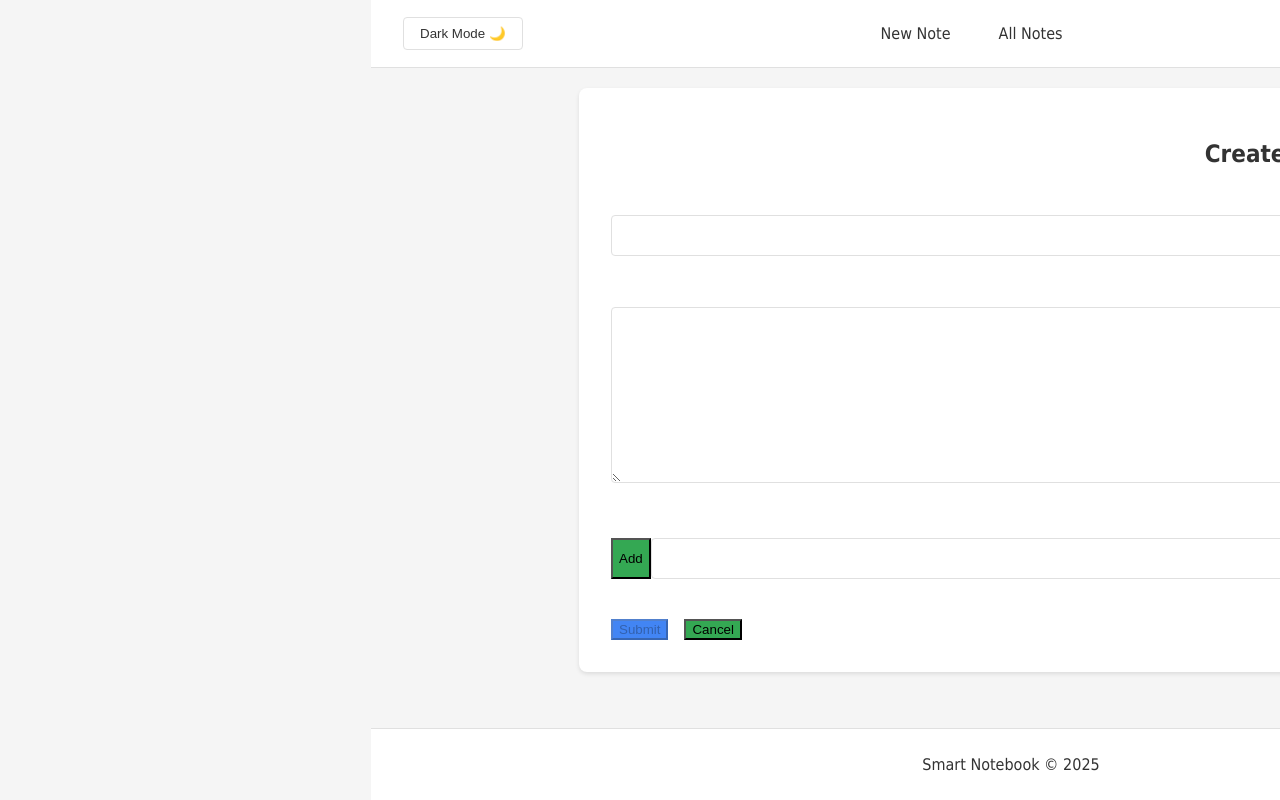
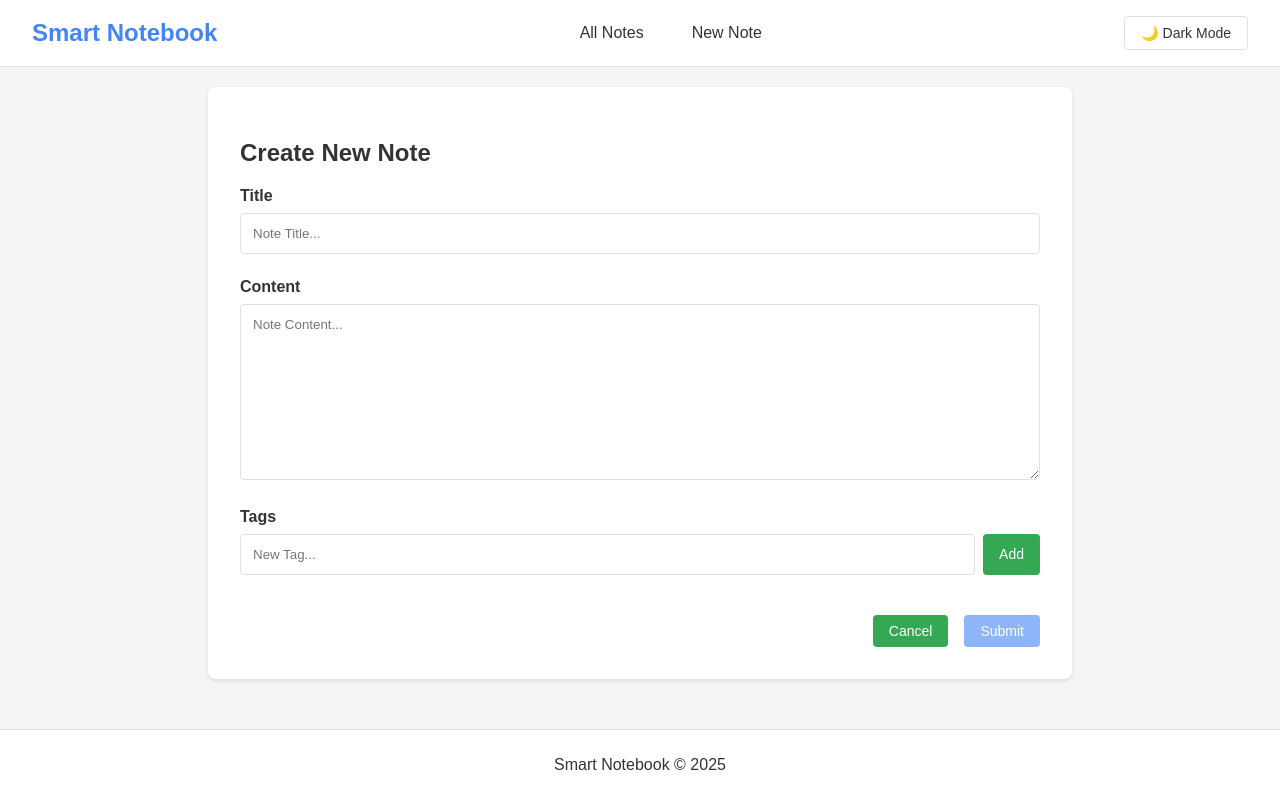
Before and after one commit to marzighased/smart-notebook, an Angular app: page /notes/new in a window 1280 px wide. Built offline with nearby package versions, Linux system fonts and the light colour scheme.

Commit message:
note list function and html added

```diff
--- a/src/app/components/note-list/note-list.component.html
+++ b/src/app/components/note-list/note-list.component.html
@@ -1,11 +1,19 @@
 <div class="note-list-container">
   <div class="notes-grid" *ngIf="notes().length > 0; else noNotes">
-    <div class="note-card" *ngFor="let note of notes()">
+    <div
+      class="note-card"
+      *ngFor="let note of notes()"
+      [routerLink]="['/notes', note.id]"
+    >
       <h3>{{ note.title }}</h3>
       <p>{{ note.content.length > 100 ? (note.content | slice:0:100) + '...' : note.content }}</p>
       <div class="note-footer">
         <div class="tags">
           <span class="tag" *ngFor="let tag of note.tags">{{ tag }}</span>
+        </div>
+        <div class="actions">
+          <button [routerLink]="['/notes', note.id, 'edit']" (click)="$event.stopPropagation()">Edit</button>
+          <button (click)="deleteNote(note.id, $event)">Delete</button>
         </div>
       </div>
       <small class="date">Last Update: {{ note.updatedAt | date:'short' }}</small>
--- a/src/app/components/note-list/note-list.component.ts
+++ b/src/app/components/note-list/note-list.component.ts
@@ -14,4 +14,11 @@ import { NotesService } from '../../services/notes.service';
 export class NoteListComponent {
   private notesService = inject(NotesService);
   notes = this.notesService.getNotes();
+
+  deleteNote(id: string, event: Event) {
+  event.stopPropagation();
+  if (confirm('Are you sure you want to delete this note?')) {
+    this.notesService.deleteNote(id);
+  }
 }
+}
--- a/src/styles.scss
+++ b/src/styles.scss
@@ -10,10 +10,9 @@
 
 body {
   margin: 0;
-  font-family: 'Vazirmatn', 'Tahoma', sans-serif;
+  font-family: 'Arial', sans-serif;
   color: var(--text-color);
   background-color: var(--bg-color);
-  direction: rtl;
 }
 
 body.dark-theme {
@@ -22,3 +21,70 @@ body.dark-theme {
   --card-bg: #1e1e1e;
   --border-color: #333;
 }
+
+.app-container {
+  display: flex;
+  flex-direction: column;
+  min-height: 100vh;
+}
+
+main {
+  flex: 1;
+  padding: 20px;
+  max-width: 1200px;
+  margin: 0 auto;
+  width: 100%;
+}
+
+footer {
+  text-align: center;
+  padding: 10px;
+  background-color: var(--card-bg);
+  border-top: 1px solid var(--border-color);
+}
+
+button {
+  cursor: pointer;
+  background-color: var(--primary-color);
+  color: white;
+  border: none;
+  border-radius: 4px;
+  padding: 8px 16px;
+  font-size: 14px;
+}
+
+button:disabled {
+  opacity: 0.6;
+  cursor: not-allowed;
+}
+
+a {
+  color: var(--primary-color);
+  text-decoration: none;
+}
+
+input, textarea {
+  padding: 10px;
+  border: 1px solid var(--border-color);
+  border-radius: 4px;
+  font-family: inherit;
+  background-color: var(--card-bg);
+  color: var(--text-color);
+}
+
+.tag {
+  background-color: var(--accent-color);
+  color: var(--text-color);
+  padding: 4px 8px;
+  border-radius: 16px;
+  margin-right: 5px;
+  margin-bottom: 5px;
+  display: inline-block;
+  font-size: 12px;
+}
+
+.error {
+  color: red;
+  font-size: 12px;
+  margin-top: 5px;
+}
```
